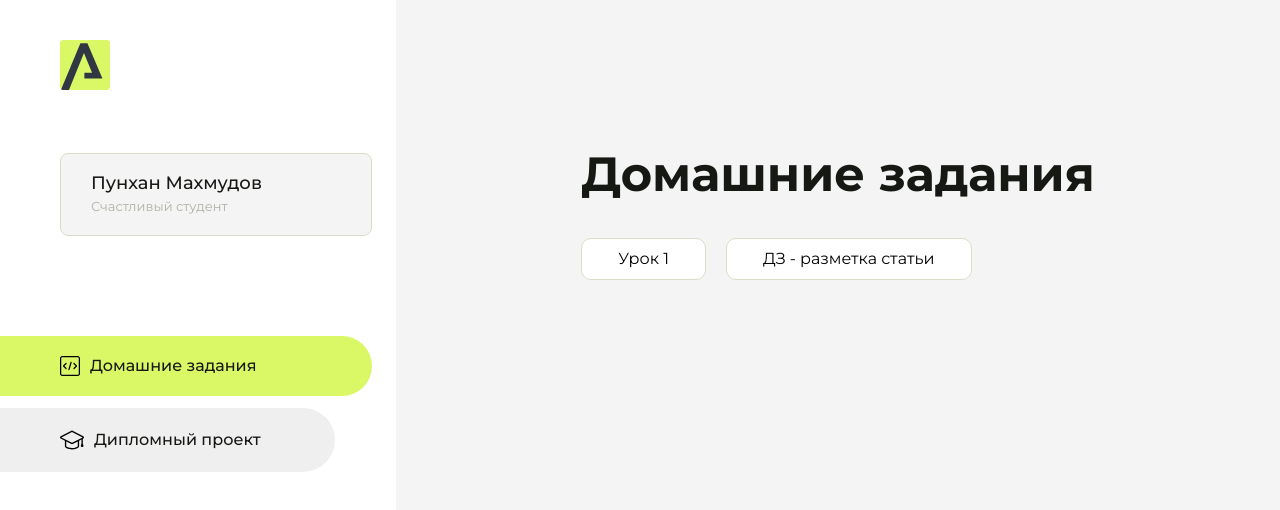
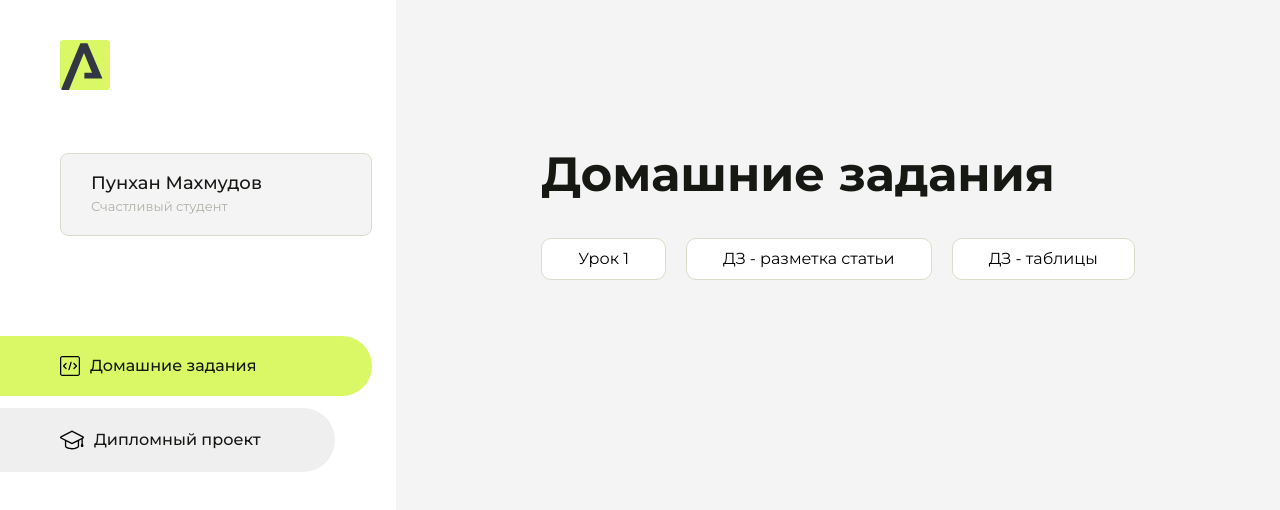
Before and after one commit to mpunhan61/homework, a plain HTML site: page index.html in a window 1280 px wide. Drawn offline with Linux system fonts and the light colour scheme.

Commit message:
Update index.html

```diff
--- a/index.html
+++ b/index.html
@@ -97,6 +97,9 @@
                     </li><li class="content__list-item">
                         <a href="HTML и CSS  ДЗ - разметка статьи/index.html">ДЗ - разметка статьи</a>
                     </li>
+                    </li><li class="content__list-item">
+                        <a href="HTML и CSS  ДЗ - таблицы/index.html">ДЗ - таблицы</a>
+                    </li>
                 </ul>
             </div>
             <div class="content__block hidden" id="diplomBlock">
```
